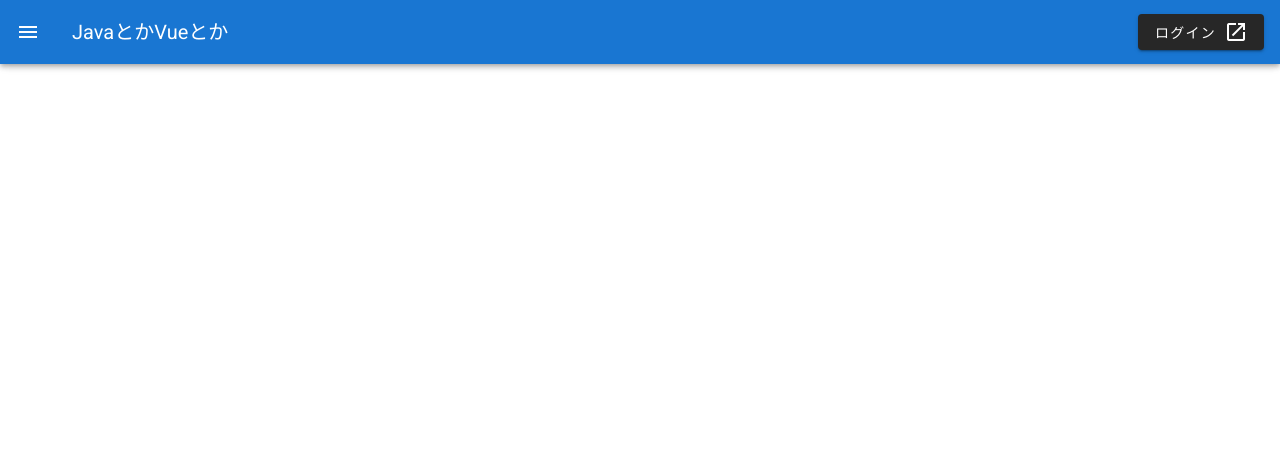
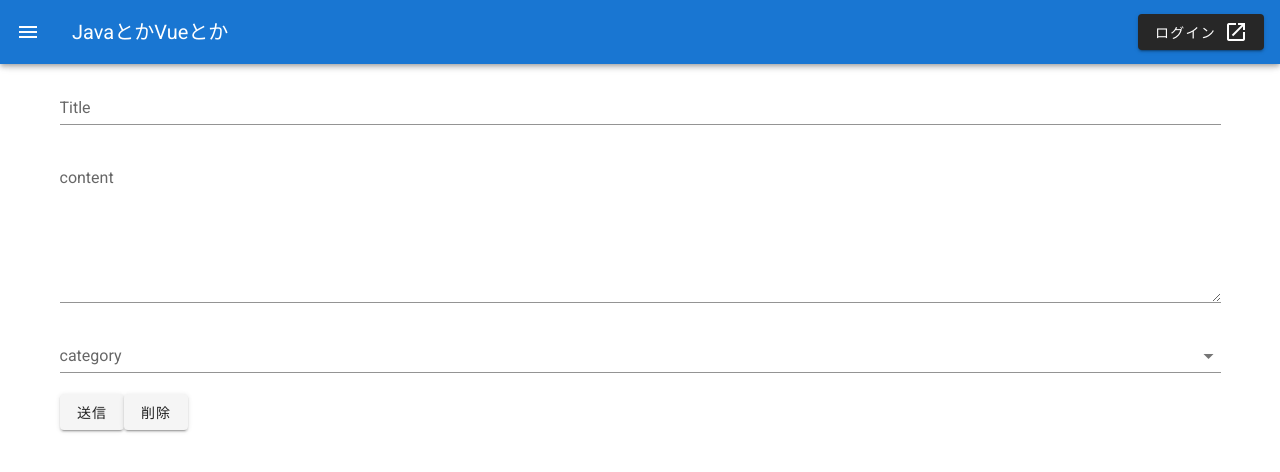
Before and after one commit to yosukeYamada/blog-app, a Vue app: page /registerArticle in a window 1280 px wide. Shown: the top 472 px of the page. Built offline with nearby package versions, Linux system fonts and the light colour scheme; no server answers.

Commit message:
記事投稿機能を実装

```diff
--- a/src/components/article/ArticleList.vue
+++ b/src/components/article/ArticleList.vue
@@ -23,5 +23,22 @@
 export default {
   name: "ArticleList",
   components: {},
+  data(){
+    return{
+      articleList:[]
+    }
+  },
+  methods:{
+    getArticleList(){
+      this.$axios.get("/article")
+      .then(response=>{
+        this.articleList=response.data
+      })
+      .catch(error=>{
+        console.log(error)
+        alert("みっす")
+      })
+    }
+  }
 };
 </script>
--- a/src/components/article/ArticleRegister.vue
+++ b/src/components/article/ArticleRegister.vue
@@ -1,33 +1,62 @@
 <template>
   <div>
     <v-form>
-      <v-text-field label="Title"></v-text-field>
-      <v-text-field label="content"></v-text-field>
-      <v-select label="category" :items="items" v-model="categoryId" required></v-select>
+      <v-text-field label="Title" v-model="articleTitle"></v-text-field>
+      <v-textarea label="content" v-model="articleContent"></v-textarea>
+      <v-select label="category" :items="items" item-text="categoryId" item-value="categoryId" v-model="categoryId" required></v-select>
+      <v-btn @click="registerArticle()">送信</v-btn>
+      <v-btn @click="check()">削除</v-btn>
     </v-form>
+    <p>{{categoryId}}</p>
   </div>
 </template>
 
 <script>
 export default {
-    name:"ArticleRegister",
-    data(){
-        return{
+  name: "ArticleRegister",
+  data() {
+    return {
+      articleTitle:null,
+      articleContent:null,
       categoryId: null,
       items: [
         {
-          category1: 1,
+          categoryId: 1,
         },
         {
-          category1: 2,
+          categoryId: 2,
         },
         {
-          category1: 2,
+          categoryId: 3,
         },
       ],
-
     }
   },
-
+  methods:{
+    registerArticle(){
+      console.log("aa")
+      this.$axios.post("/article",{
+        blogId:1,
+        articleTitle:this.articleTitle,
+        articleContent:this.articleContent,
+        categoryId:this.categoryId,
+        registerUserId:1
+      })
+      .then(response=>{
+        console.log(response)
+      }).catch(error=>{
+        console.log(error)
+      })
+    },
+    check(){
+      this.$axios.get("/article/aaaaaaa/r4th")
+      .then(response=>{
+        console.log(response)
+      })
+      .catch(error=>{
+        console.log(error)
+      })
     }
+  }
+};
 </script>
--- a/src/components/common/Header.vue
+++ b/src/components/common/Header.vue
@@ -1,13 +1,26 @@
 <template>
   <v-app-bar app color="primary" dark>
     <v-app-bar-nav-icon></v-app-bar-nav-icon>
-    <v-toolbar-title>JavaとかVueとか</v-toolbar-title>
+    <v-toolbar-title @click="toHomePage()">JavaとかVueとか</v-toolbar-title>
 
     <v-spacer></v-spacer>
 
-    <v-btn>
+    <v-btn @click="toLoginPage()">
       <span class="mr-2">ログイン</span>
       <v-icon>mdi-open-in-new</v-icon>
     </v-btn>
   </v-app-bar>
 </template>
+
+<script>
+export default {
+    methods:{
+        toLoginPage(){
+            this.$router.push({name:"Login"})
+        },
+        toHomePage(){
+          this.$router.push({name:"Home"})
+        }
+    }
+}
+</script>
--- a/src/main.js
+++ b/src/main.js
@@ -3,8 +3,14 @@ import App from './App.vue'
 import router from './router'
 import store from './store'
 import vuetify from './plugins/vuetify';
+import axios from "axios"
 
 Vue.config.productionTip = false
+
+axios.defaults.baseURL = process.env.VUE_APP_API_BASE_URL;
+Vue.prototype.$axios = axios;
+
+
 
 new Vue({
   router,
--- a/src/router/index.js
+++ b/src/router/index.js
@@ -17,6 +17,16 @@ Vue.use(VueRouter)
     // this generates a separate chunk (about.[hash].js) for this route
     // which is lazy-loaded when the route is visited.
     component: () => import(/* webpackChunkName: "about" */ '../views/About.vue')
+  },
+  {
+    path: '/registerArticle',
+    name:'ArticleRegister',
+    component: () => import('../views/ArticleRegister.vue')
+  },
+  {
+    path:'/login',
+    name:'Login',
+    component:()=>import('../views/Login.vue')
   }
 ]
 
--- a/src/views/Home.vue
+++ b/src/views/Home.vue
@@ -1,20 +1,17 @@
 <template>
   <div class="home">
-    <HelloWorld msg="Welcome to Your Vue.js App"/>
     <ArticleList/>>
   </div>
 </template>
 
 <script>
 // @ is an alias to /src
-import HelloWorld from '@/components/HelloWorld.vue'
 import ArticleList from '@/components/article/ArticleList.vue'
 
 
 export default {
   name: 'Home',
   components: {
-    HelloWorld,
     ArticleList
   }
 }
--- /dev/null
+++ b/src/views/Login.vue
@@ -0,0 +1,25 @@
+<template>
+    <div>
+        <v-form>
+            <v-text-field label="ユーザID"></v-text-field>
+            <v-text-field label=”パスワード></v-text-field>
+            <v-btn @click="toRegisterArticle">ログイン</v-btn>
+        </v-form>
+    </div>
+</template>
+
+<script>
+export default {
+    data(){
+        return{
+            userId:null,
+            password:null
+        }
+    },
+    methods:{
+        toRegisterArticle(){
+            this.$router.push({name:"ArticleRegister"})
+        }
+    }
+}
+</script>
```
Also changed, not shown: package.json (+6 -1 lines), src/views/ArticleRegister.vue (+6 -7 lines), src/components/admin/CategorySetting.vue (added), 1 other file (tests, documents, lock files or other folders). Lines whose indentation alone changed are shown as unchanged.
